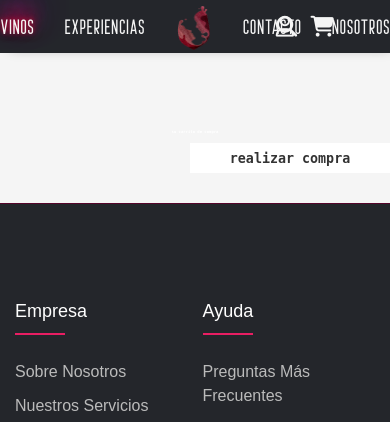
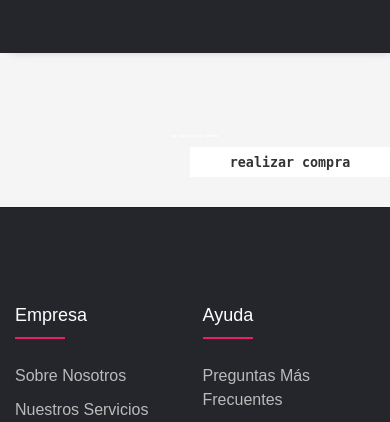
Before and after one commit to PabloGarcia18/Butique-Charruas, a PHP site: page /Butique-Charruas/tienda.php in a window 390 px wide. Shown: the top 422 px of the page. Run offline with PHP 8.4, Linux system fonts and the light colour scheme; data that the repository does not hold is empty; some libraries are stand-ins or nearby versions.

Commit message:
Cambios en el responsive

```diff
--- a/css/home.css
+++ b/css/home.css
@@ -283,7 +283,6 @@ video{
         right:1.5rem;
     }
     video{
-        top: 52px;
         height: 50vh;
     }
     .author-container{
--- a/css/nav-2.css
+++ b/css/nav-2.css
@@ -139,10 +139,10 @@ nav p{
     height: 53px;
     right: 0;
   }
-  .nav-contacto, .nav-vinos, .nav-expe, .nav-nosotros, .nav-logo{
+  .nav-contacto, .nav-vinos, .nav-expe, .nav-nosotros, .nav-logo, #carro, #perfil, #busqueda{
     position: relative;
     color: whitesmoke;
-    display: unset;
+    display: none;
     top: 0;
   }
   .nav-contacto{
--- a/store/style_market.css
+++ b/store/style_market.css
@@ -128,3 +128,15 @@
 {
     padding: 0 50px 0 50px;
 }
+
+@media only screen and (max-width: 500px){
+    .celda_market, .celda_market2{
+        grid-template-columns: 60vw;
+    }
+    .celda_market section p, .celda_market2 section p{
+        font-size: 1rem;
+    }
+    .celda_market section h1, .celda_market2 section h1{
+        font-size: 1.2rem;
+    }
+}
```
